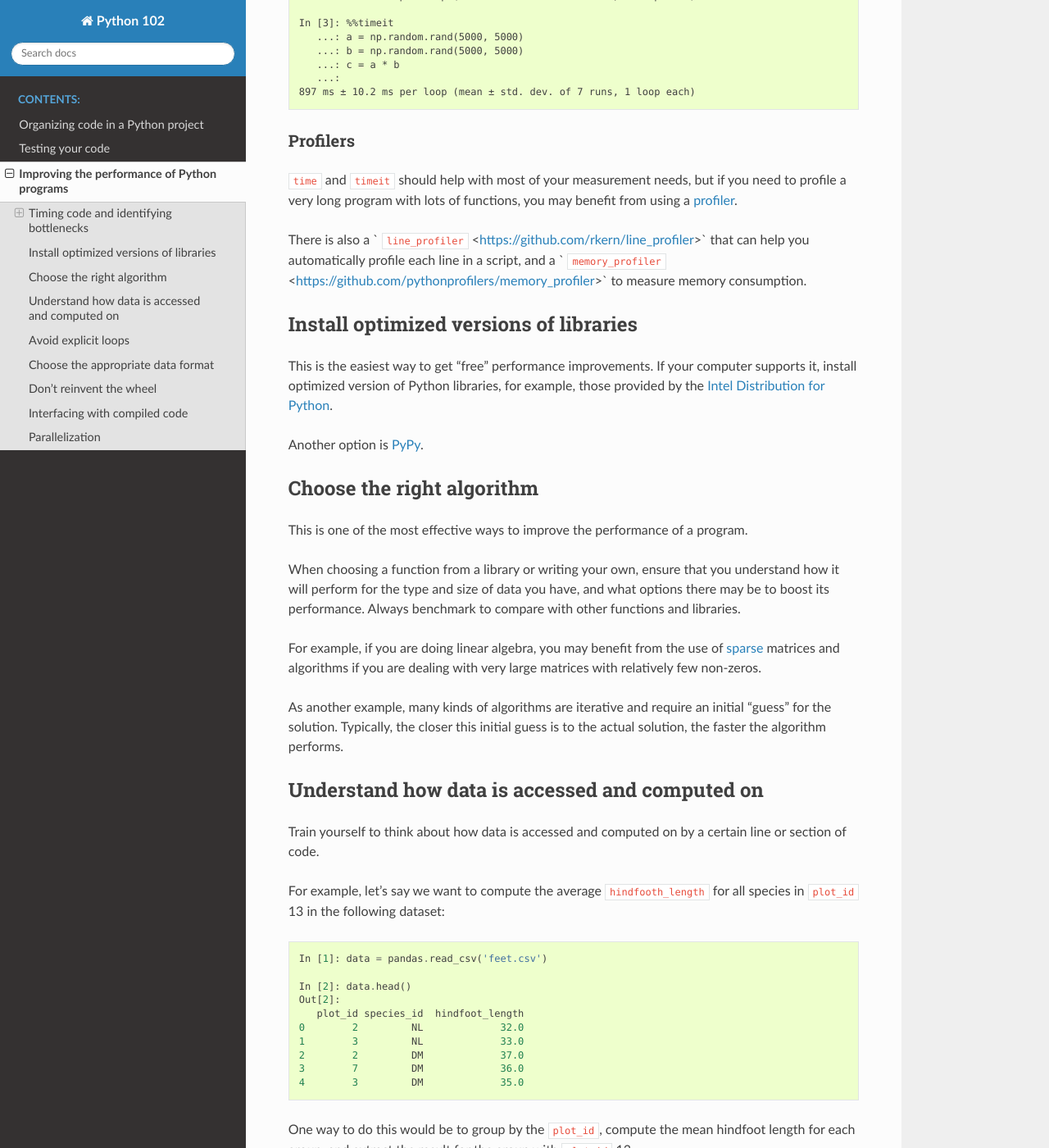
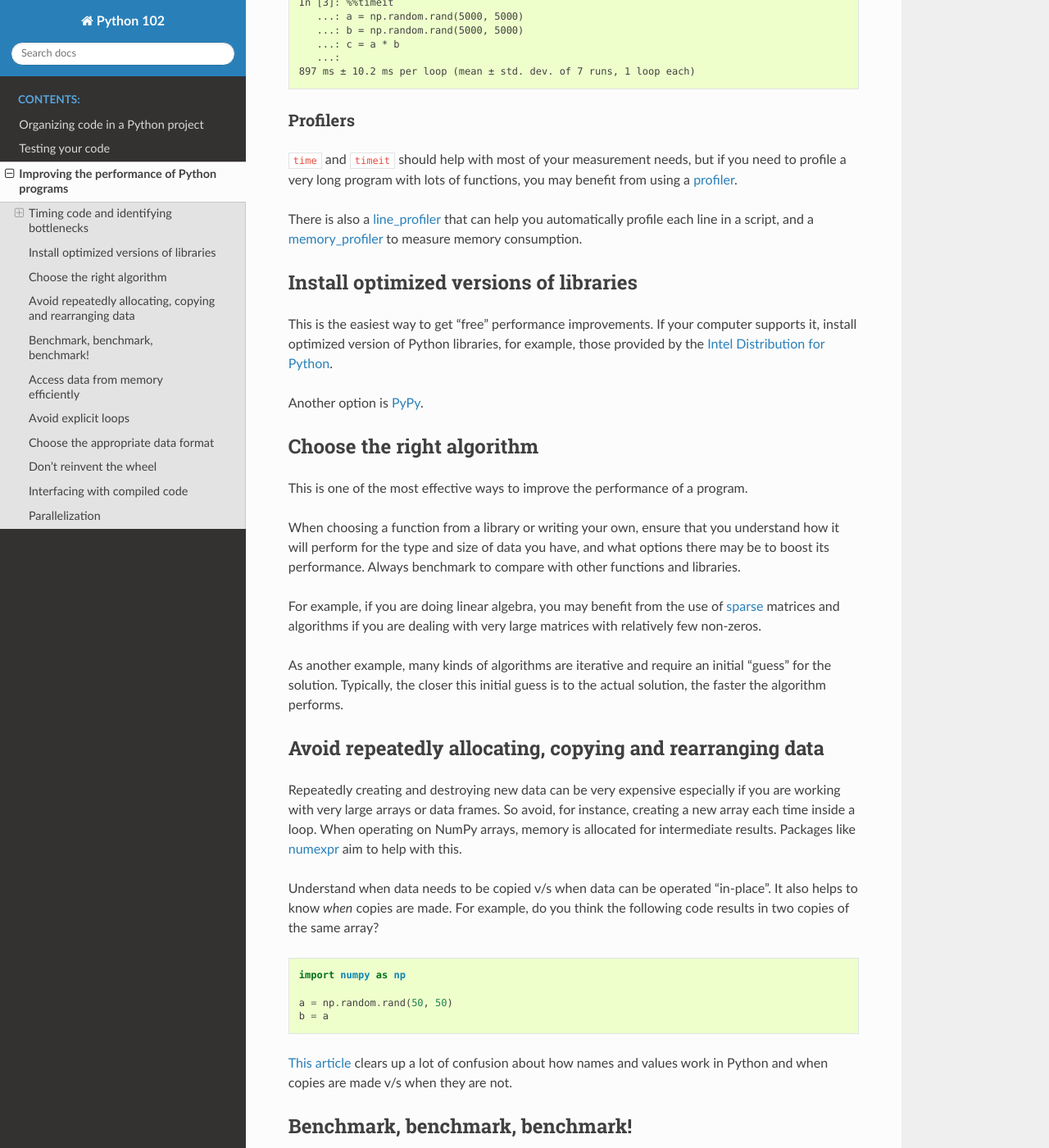
Before and after one commit to shwina/python-102, a Sphinx documentation site: the page built from docs/performance.rst, in a window 1280 px wide and 1400 px high, scrolled down 965 px. Shown: the whole window at 82% size. Built offline with Sphinx 7.4.7 and the Read the Docs theme 2.0.0, drawn with Linux system fonts in a browser that asks for light colours; some of the changed text lies outside the part shown.

Commit message:
Split up 'accessing data' part of performance section

```diff
--- a/docs/performance.rst
+++ b/docs/performance.rst
@@ -21,7 +21,7 @@ you need to be able to measure the time taken by various parts of your program.
 The ``time`` function
 ^^^^^^^^^^^^^^^^^^^^^
 
-The ` ``time`` <https://docs.python.org/3/library/time.html#time.time>`_
+The `time <https://docs.python.org/3/library/time.html#time.time>`_
 function can be used to time a section of code as follows:
 
 .. code-block:: python
@@ -73,9 +73,9 @@ you may benefit from using
 a  `profiler <https://docs.python.org/3/library/profile.html>`_.
 
 There is also a
-` ``line_profiler`` <https://github.com/rkern/line_profiler>` that can help you automatically profile
+`line_profiler <https://github.com/rkern/line_profiler>`_ that can help you automatically profile
 each line in a script,
-and a ` ``memory_profiler`` <https://github.com/pythonprofilers/memory_profiler>` to measure
+and a `memory_profiler <https://github.com/pythonprofilers/memory_profiler>`_ to measure
 memory consumption.
 
 Install optimized versions of libraries
@@ -113,11 +113,36 @@ and require an initial "guess" for the solution.
 Typically, the closer this initial guess is to the actual solution,
 the faster the algorithm performs.
 
-Understand how data is accessed and computed on
------------------------------------------------
+Avoid repeatedly allocating, copying and rearranging data
+---------------------------------------------------------
 
-Train yourself to think about how data is accessed
-and computed on by a certain line or section of code.
+Repeatedly creating and destroying new data can be very expensive
+especially if you are working with very large arrays or data frames.
+So avoid, for instance, creating a new array each time inside a loop.
+When operating on NumPy arrays,
+memory is allocated for intermediate results.
+Packages like `numexpr <https://github.com/pydata/numexpr>`_ aim to help with this.
+
+Understand when data needs to be copied v/s when data can be operated "in-place".
+It also helps to know *when* copies are made. For example, do you think
+the following code results in two copies of the same array?
+
+.. code-block:: python
+
+   import numpy as np
+
+   a = np.random.rand(50, 50)
+   b = a
+
+`This article <https://nedbatchelder.com/text/names.html>`_ clears up a lot of confusion
+about how names and values work in Python and when copies are made v/s when they are not.
+
+
+Benchmark, benchmark, benchmark!
+--------------------------------
+
+If there are two ways of doing the same thing,
+*benchmark* to see which is faster for different problem sizes.
 
 For example, let's say we want to compute the average
 ``hindfooth_length`` for all species in ``plot_id`` 13 in the following dataset:
@@ -166,18 +191,16 @@ but the difference in performance is significant:
 
 Why do you think the first method is slower?
 
-Some things that can make code slow are:
+Access data from memory efficiently
+-----------------------------------
 
-* Lots of copying/rearranging data. Allocating space for new data
-  or rearranging existing data takes a lot of effort.
-
-* Accessing data in the "wrong order":
-  it is always more efficient to access values that are
-  "closer together" in memory than values that are farther apart.
-  For example, looping over the elements along the rows of a 2-d NumPy array
-  is *much* more efficient than looping over the elements along its columns.
-  Similarly, looping over the columns of a DataFrame in Pandas will be faster
-  than looping over its rows.
+Accessing data in the "wrong order":
+it is always more efficient to access values that are
+"closer together" in memory than values that are farther apart.
+For example, looping over the elements along the rows of a 2-d NumPy array
+is *much* more efficient than looping over the elements along its columns.
+Similarly, looping over the columns of a DataFrame in Pandas will be faster
+than looping over its rows.
 
 * Redundant computations / computing "too much":
   if you only need to compute on a subset of your data,
@@ -357,3 +380,19 @@ interface with C/C++ libraries.
 
 Parallelization
 ---------------
+
+Finally,
+if your computer has multiple cores,
+or if you have access to a bigger computer (e.g., a high-performance computing cluster),
+parallelizing your code may be an option.
+
+* Note that many libraries support parallelization without any effort on your part.
+  Libraries like Numba and `Tensorflow <https://www.tensorflow.org/>`_ can use all the cores on your CPU,
+  and even your GPU for accelerating computations.
+
+* `Dask <https://dask.pydata.org/en/latest/>`_ is a great library for parallelizing computations
+  and operating on large datasets that don't fit in RAM.
+
+* The `multiprocessing <https://docs.python.org/3/library/multiprocessing.html>`_ package
+  is useful when you have several independent tasks that can all be done concurrently.
+  `joblib <https://pythonhosted.org/joblib/>`_ is another popular library for this.
```
